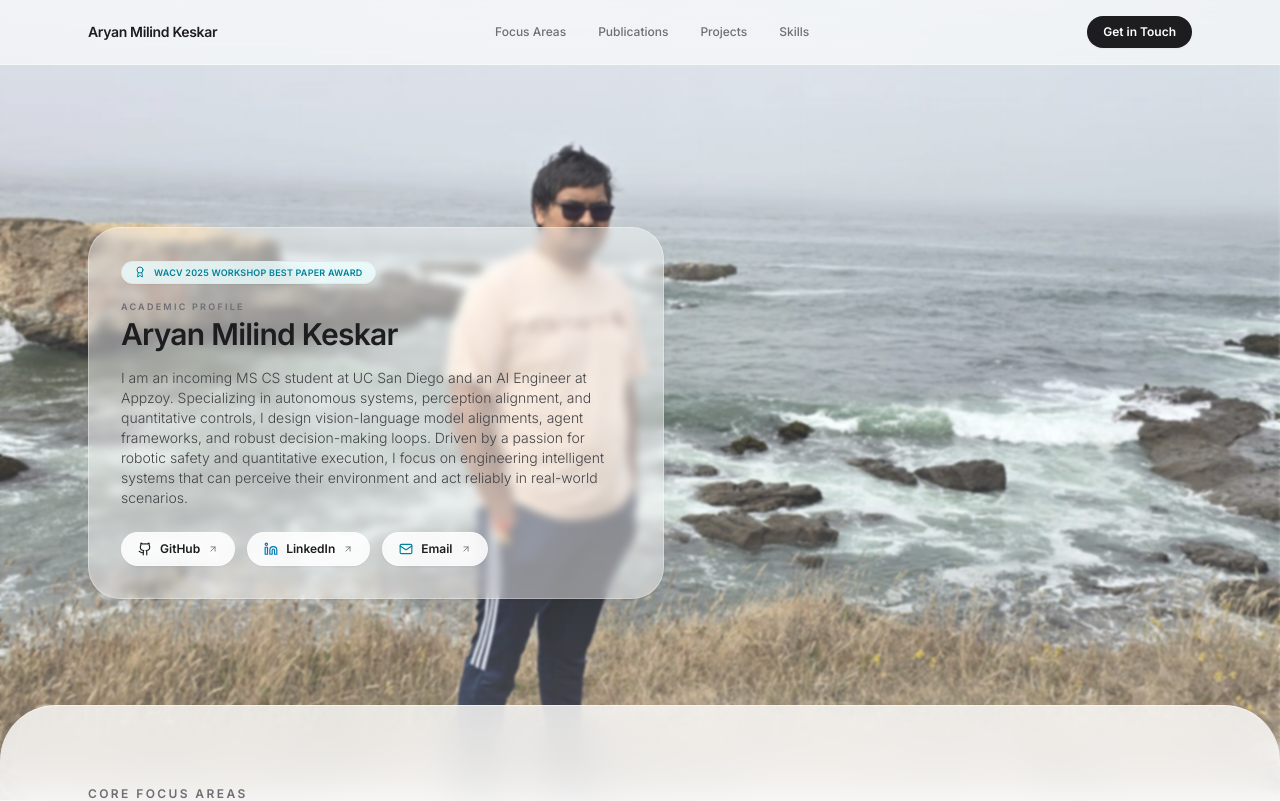
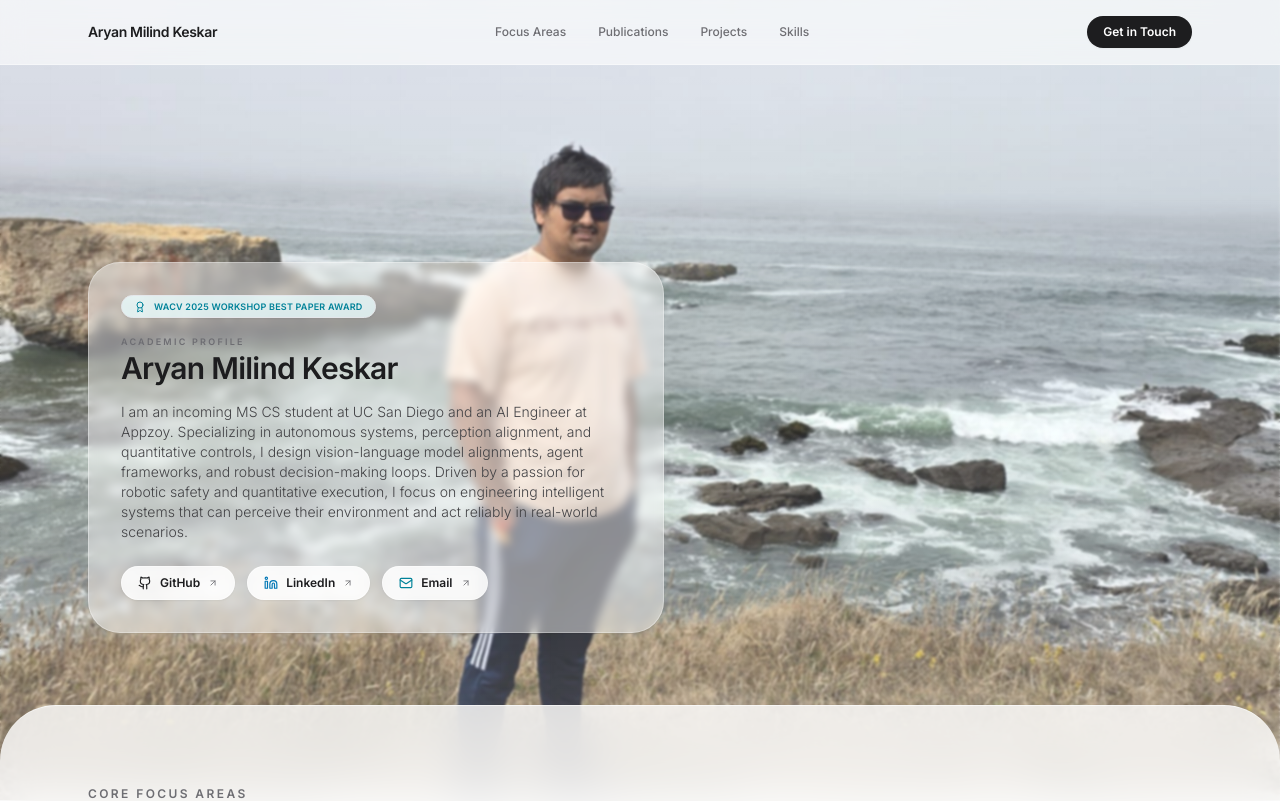
Before and after one commit to AryanKeskar/PersonalWebsite, a Next.js app: page / in a window 1280 px wide. Shown: the top 801 px of the page. Built offline with nearby package versions, Linux system fonts and the light colour scheme.

Commit message:
Update page.tsx

```diff
--- a/src/app/page.tsx
+++ b/src/app/page.tsx
@@ -135,7 +135,7 @@ export default function Home() {
       </header>
 
       {/* HERO SECTION (Fully Transparent & Clear Background to let image show through) */}
-      <section className="relative min-h-[85vh] flex items-center z-10 pt-20 pb-16" id="hero">
+      <section className="relative min-h-[85vh] flex items-end z-10 pt-24 pb-20 sm:pb-28" id="hero">
         <div className="max-w-6xl mx-auto px-6 w-full">
 
           {/* Floating Frosted Glass Info Box for Text Contrast (Narrower and Shorter) */}
```
